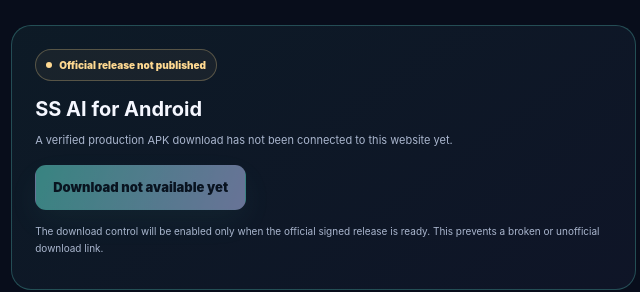
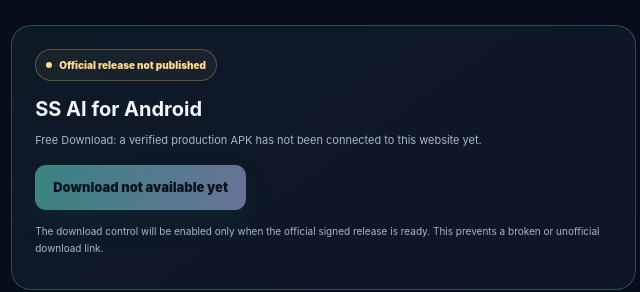
Before and after one commit to imsaliksiddiqui/ss-ai-assistant-website, a plain HTML site: page index.html in a window 1280 px wide. Shown: the part 6380-6672 px from the top of the page, 584-1224 px from the left. Drawn offline with Linux system fonts and the light colour scheme.

Commit message:
Keep legacy website validation anchors and download label

```diff
--- a/index.html
+++ b/index.html
@@ -143,6 +143,7 @@
 </section>
 
 <section class="wrap" id="order">
+<span id="purchase"></span>
 <div class="split">
 <div class="copy"><div class="kicker">Your order</div><h2>Choose how you want to get SS AI.</h2><p>Like the app, the purchase path stays under the SS AI name. The website will show the final price, licence duration, activation rules and refund terms before payment is enabled.</p><ul class="checklist"><li>Buy Licence — secure checkout planned</li><li>Buy Direct — direct purchase path planned</li><li>Payment verification before licence activation</li><li>Final price and terms shown before checkout</li></ul><p>Do not send money through unofficial links. No payment is collected on this website at the moment.</p></div>
 <div class="ordercard" id="payment-status">
@@ -161,7 +162,7 @@
 <section class="wrap" id="download">
 <div class="split">
 <div class="copy"><div class="kicker">Download & install · Android</div><h2>Get the official SS AI app.</h2><p>The download area will provide the signed APK, release version, Android requirements, file size and checksum. Do not install unofficial copies or treat a debug build as a public release.</p><ul class="checklist"><li>Official signed APK link</li><li>Version and release date</li><li>File size and checksum</li><li>Install and permission guide</li><li>Licence activation instructions after checkout is live</li></ul><div class="actions"><a class="btn outline" href="#install-steps">View setup steps ↗</a><a class="btn outline" href="#faq">Download FAQ ↗</a></div></div>
-<div class="ordercard"><span class="status">Official release not published</span><h3>SS AI for Android</h3><p class="desc">A verified production APK download has not been connected to this website yet.</p><span class="btn primary disabled" aria-disabled="true">Download not available yet</span><p class="orderfoot">The download control will be enabled only when the official signed release is ready. This prevents a broken or unofficial download link.</p></div>
+<div class="ordercard"><span class="status">Official release not published</span><h3>SS AI for Android</h3><p class="desc">Free Download: a verified production APK has not been connected to this website yet.</p><span class="btn primary disabled" aria-disabled="true">Download not available yet</span><p class="orderfoot">The download control will be enabled only when the official signed release is ready. This prevents a broken or unofficial download link.</p></div>
 </div>
 </section>
 
```
